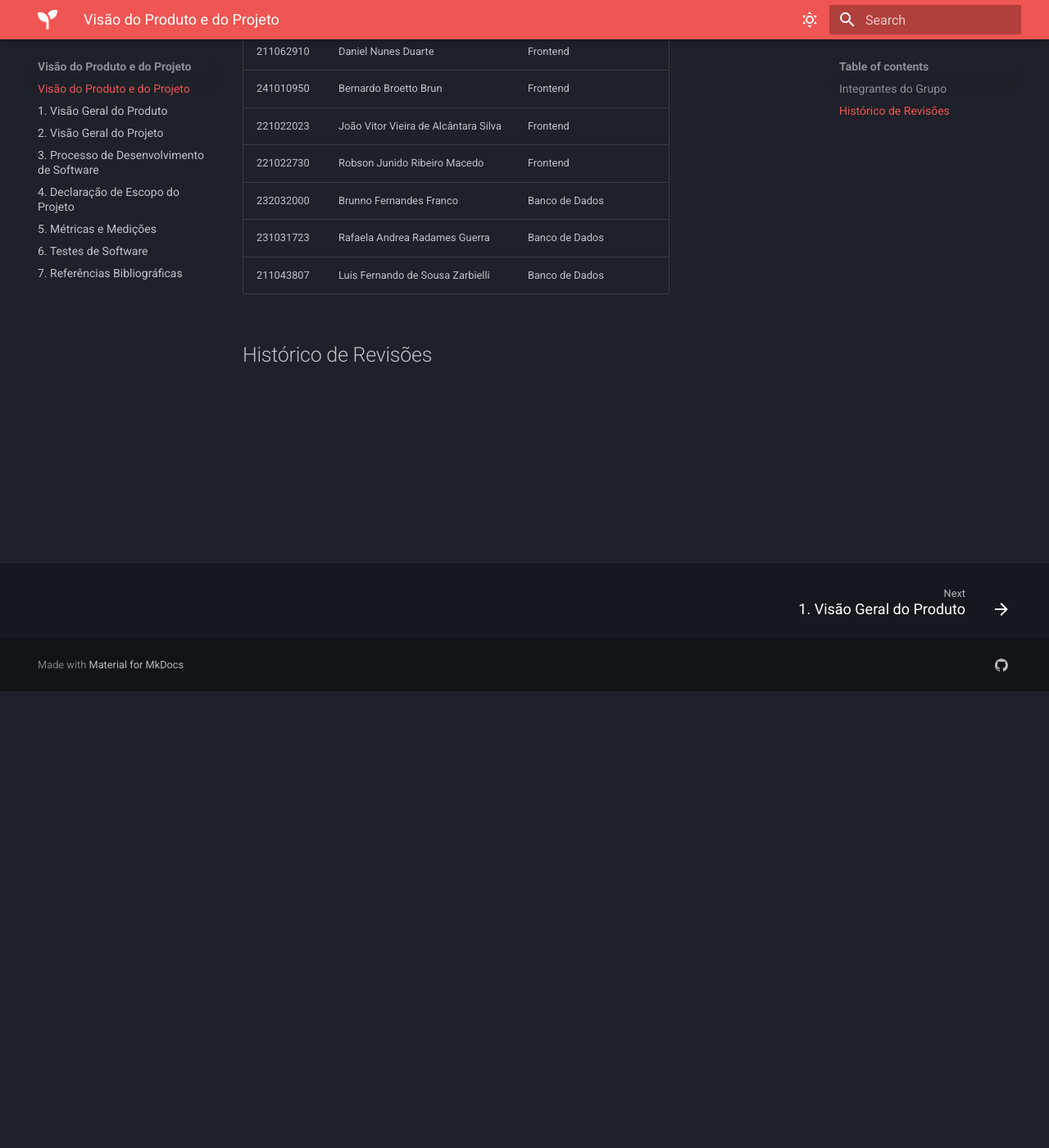
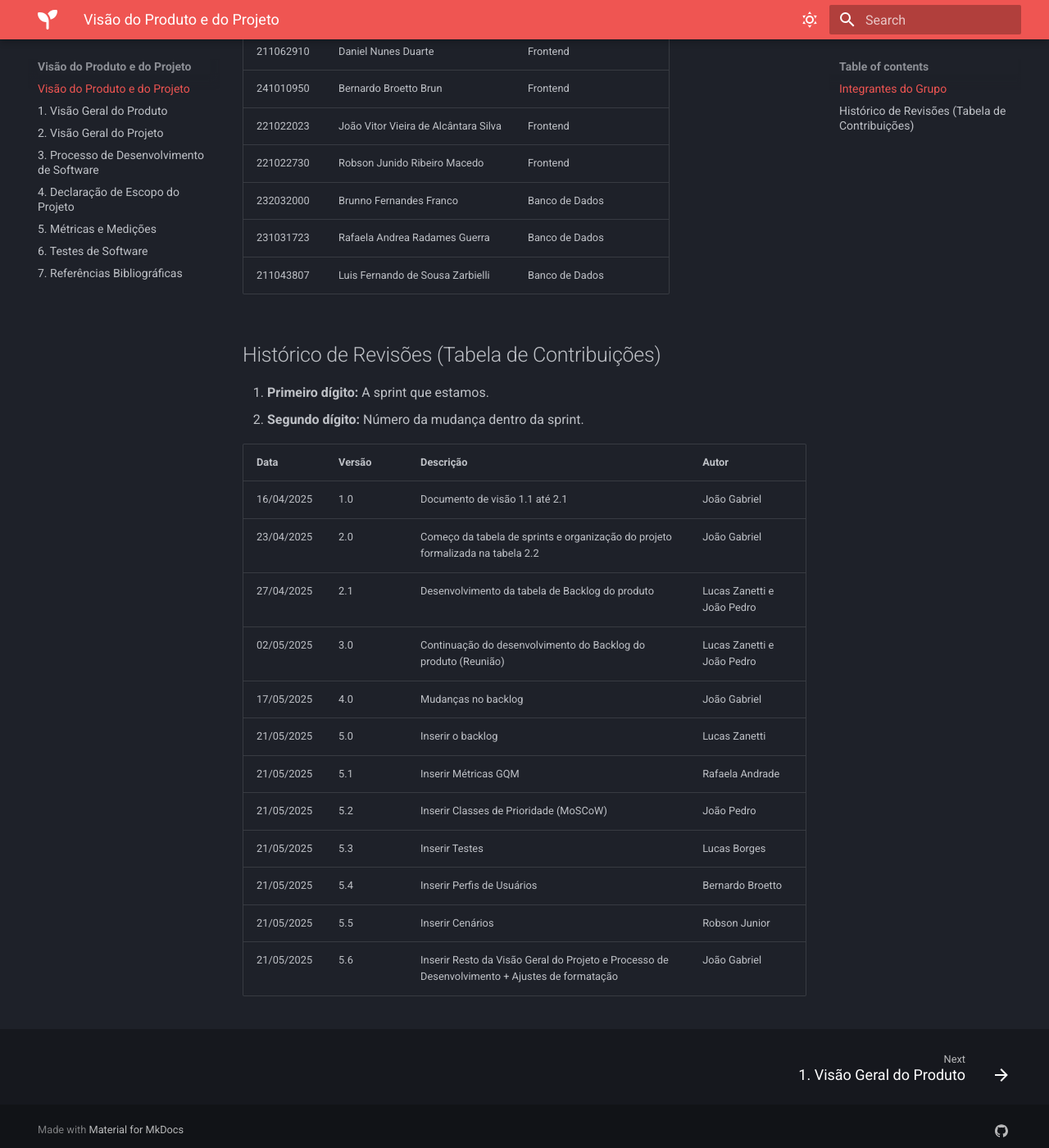
Before and after one commit to FGA0138-MDS-Ajax/2025.1-Jera, an MkDocs documentation site: the page built from docs/visao/index.md, in a window 1280 px wide and 1400 px high, scrolled down 557 px. Shown: the whole window at 82% size. Built offline with MkDocs 1.6.1 and Material for MkDocs 9.7.7, drawn with Linux system fonts in a browser that asks for light colours.

Commit message:
tabela historio de revisoes

```diff
--- a/docs/visao/index.md
+++ b/docs/visao/index.md
@@ -18,4 +18,22 @@
 | 231031723     | Rafaela Andrea Radames Guerra        | Banco de Dados                |
 | 211043807     | Luis Fernando de Sousa Zarbielli     | Banco de Dados                |
 
-## Histórico de Revisões
+## Histórico de Revisões (Tabela de Contribuições)
+
+1. **Primeiro dígito:** A sprint que estamos.
+2. **Segundo dígito:** Número da mudança dentro da sprint.
+
+| Data       | Versão | Descrição                                                                                     | Autor                         |
+|-------------|--------|------------------------------------------------------------------------------------------------|-------------------------------|
+| 16/04/2025 | 1.0    | Documento de visão 1.1 até 2.1                                                                 | João Gabriel                  |
+| 23/04/2025 | 2.0    | Começo da tabela de sprints e organização do projeto formalizada na tabela 2.2                | João Gabriel                  |
+| 27/04/2025 | 2.1    | Desenvolvimento da tabela de Backlog do produto                                                | Lucas Zanetti e João Pedro    |
+| 02/05/2025 | 3.0    | Continuação do desenvolvimento do Backlog do produto (Reunião)                                | Lucas Zanetti e João Pedro    |
+| 17/05/2025 | 4.0    | Mudanças no backlog                                                                            | João Gabriel                  |
+| 21/05/2025 | 5.0    | Inserir o backlog                                                                              | Lucas Zanetti                 |
+| 21/05/2025 | 5.1    | Inserir Métricas GQM                                                                           | Rafaela Andrade               |
+| 21/05/2025 | 5.2    | Inserir Classes de Prioridade (MoSCoW)                                                         | João Pedro                    |
+| 21/05/2025 | 5.3    | Inserir Testes                                                                                 | Lucas Borges                  |
+| 21/05/2025 | 5.4    | Inserir Perfis de Usuários                                                                     | Bernardo Broetto              |
+| 21/05/2025 | 5.5    | Inserir Cenários                                                                               | Robson Junior                 |
+| 21/05/2025 | 5.6    | Inserir Resto da Visão Geral do Projeto e Processo de Desenvolvimento + Ajustes de formatação | João Gabriel                  |
```
